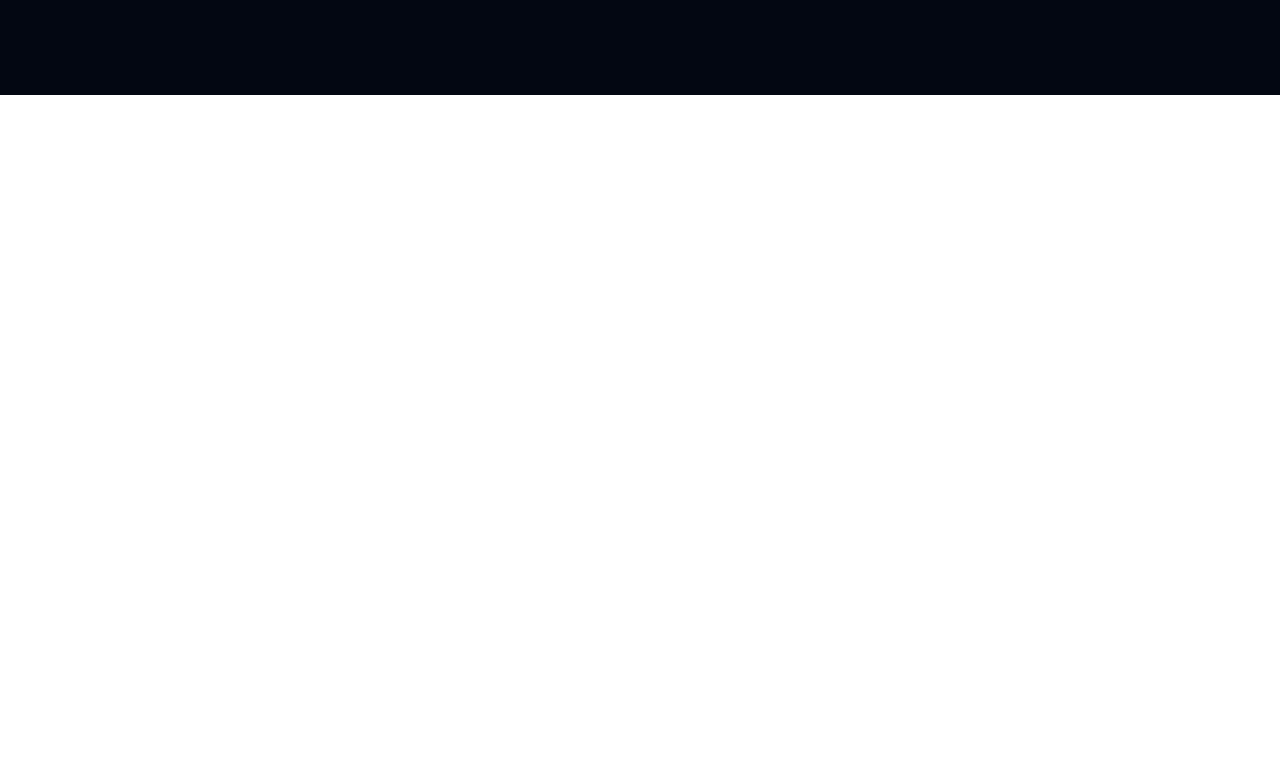
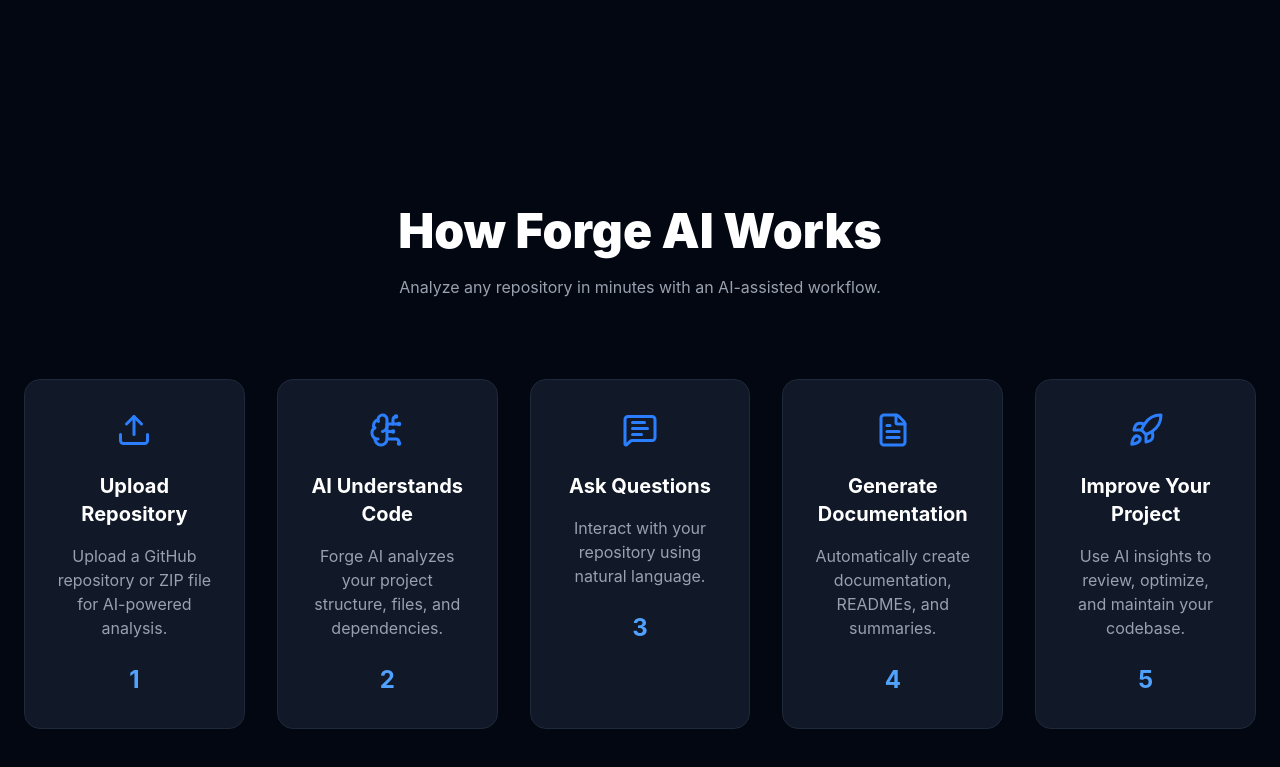
Before and after one commit to venudhar06/forge-ai, a React app in the folder frontend/: page / in a window 1280 px wide. Shown: the part 1525-2292 px from the top of the page. Before the commit the page ends 1620 px from the top, so only its background shows below. Built offline with nearby package versions, Linux system fonts and the light colour scheme; the HTML template or start-up script is replaced by a standard one.

Commit message:
feat: implement how-it-works section

```diff
--- a/frontend/src/App.jsx
+++ b/frontend/src/App.jsx
@@ -1,13 +1,14 @@
 import Navbar from "./components/Navbar";
 import Hero from "./components/Hero";
 import Features from "./components/Features";
-
+import HowItWorks from "./components/HowItWorks";
 function App() {
   return (
     <div className="bg-[#030712]">
       <Navbar />
       <Hero />
       <Features />
+      <HowItWorks />
     </div>
   );
 }
--- /dev/null
+++ b/frontend/src/components/HowitWorks.jsx
@@ -0,0 +1,82 @@
+import { Upload, BrainCircuit, MessageSquareText, FileText, Rocket } from "lucide-react";
+
+const steps = [
+  {
+    icon: <Upload size={36} />,
+    title: "Upload Repository",
+    description:
+      "Upload a GitHub repository or ZIP file for AI-powered analysis.",
+  },
+  {
+    icon: <BrainCircuit size={36} />,
+    title: "AI Understands Code",
+    description:
+      "Forge AI analyzes your project structure, files, and dependencies.",
+  },
+  {
+    icon: <MessageSquareText size={36} />,
+    title: "Ask Questions",
+    description:
+      "Interact with your repository using natural language.",
+  },
+  {
+    icon: <FileText size={36} />,
+    title: "Generate Documentation",
+    description:
+      "Automatically create documentation, READMEs, and summaries.",
+  },
+  {
+    icon: <Rocket size={36} />,
+    title: "Improve Your Project",
+    description:
+      "Use AI insights to review, optimize, and maintain your codebase.",
+  },
+];
+
+function HowItWorks() {
+  return (
+    <section className="bg-[#030712] py-28 px-6">
+
+      <div className="max-w-7xl mx-auto">
+
+        <h2 className="text-5xl font-black text-white text-center">
+          How Forge AI Works
+        </h2>
+
+        <p className="text-gray-400 text-center mt-5 max-w-3xl mx-auto">
+          Analyze any repository in minutes with an AI-assisted workflow.
+        </p>
+
+        <div className="mt-20 grid md:grid-cols-5 gap-8">
+
+          {steps.map((step, index) => (
+            <div
+              key={index}
+              className="text-center rounded-2xl border border-gray-800 bg-[#111827] p-8 hover:border-blue-500 transition-all duration-300"
+            >
+              <div className="text-blue-500 flex justify-center mb-6">
+                {step.icon}
+              </div>
+
+              <h3 className="text-white text-xl font-bold">
+                {step.title}
+              </h3>
+
+              <p className="text-gray-400 mt-4">
+                {step.description}
+              </p>
+
+              <div className="mt-6 text-blue-400 font-bold text-2xl">
+                {index + 1}
+              </div>
+            </div>
+          ))}
+
+        </div>
+
+      </div>
+    </section>
+  );
+}
+
+export default HowItWorks;
```
